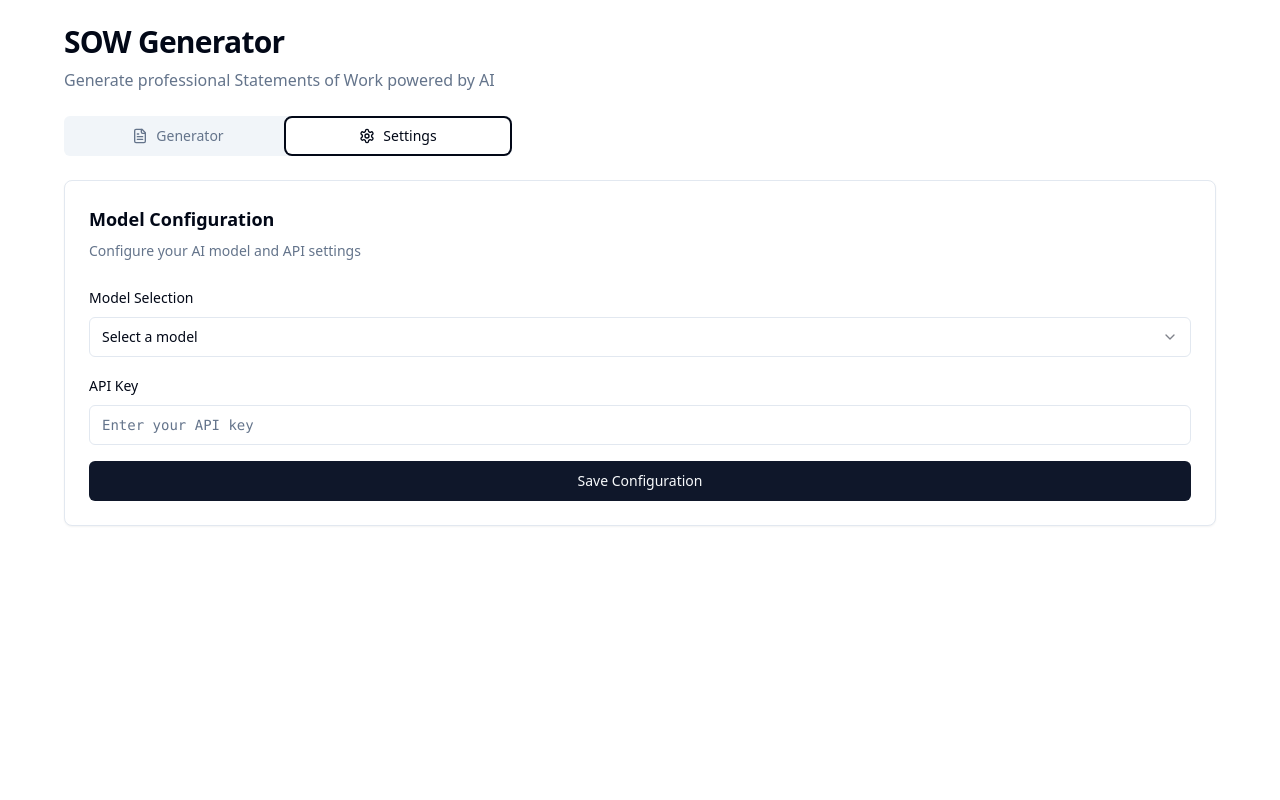
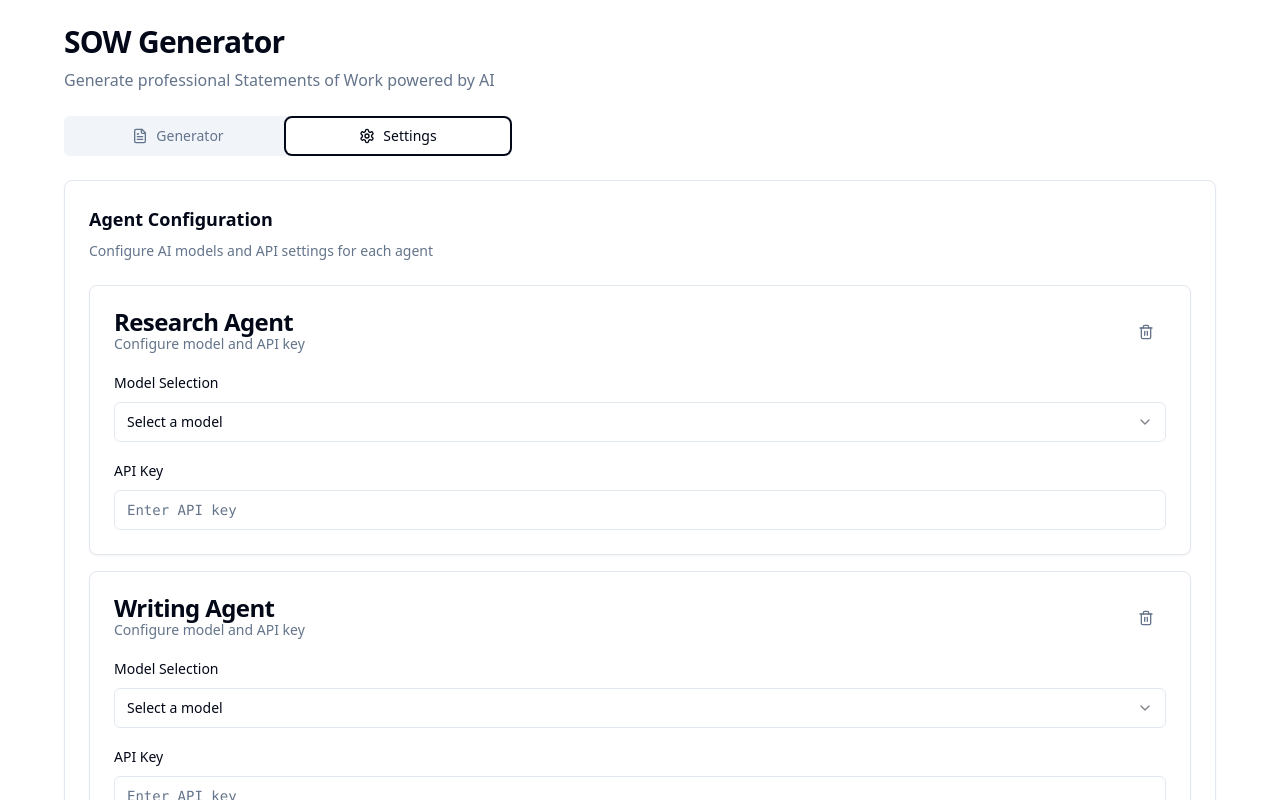
Before and after one commit to sriyakumar307/agentic-sow-drafter, a React (Vite) app: page / in a window 1280 px wide. Both pictures are taken after a click on the tab "Settings". Shown: the top 800 px of the page. Built offline with nearby package versions, Linux system fonts and the light colour scheme.

Commit message:
Add agent model selection
Allow multiple agents to be configured, each with a selectable model.

```diff
--- a/src/components/ModelConfig.tsx
+++ b/src/components/ModelConfig.tsx
@@ -11,51 +11,144 @@ import {
   SelectValue,
 } from "@/components/ui/select";
 import { useToast } from "@/hooks/use-toast";
+import {
+  Card,
+  CardContent,
+  CardDescription,
+  CardHeader,
+  CardTitle,
+} from "@/components/ui/card";
+import { Plus, Trash2 } from "lucide-react";
+
+type Agent = {
+  id: string;
+  name: string;
+  model: string;
+  apiKey: string;
+};
+
+const MODEL_OPTIONS = [
+  { value: "gpt4", label: "GPT-4" },
+  { value: "gpt3", label: "GPT-3.5" },
+  { value: "claude", label: "Claude" },
+];
+
+const DEFAULT_AGENTS: Agent[] = [
+  { id: "research", name: "Research Agent", model: "", apiKey: "" },
+  { id: "writing", name: "Writing Agent", model: "", apiKey: "" },
+  { id: "review", name: "Review Agent", model: "", apiKey: "" },
+];
 
 const ModelConfig = () => {
-  const [selectedModel, setSelectedModel] = useState("");
+  const [agents, setAgents] = useState<Agent[]>(DEFAULT_AGENTS);
   const { toast } = useToast();
 
+  const handleModelChange = (agentId: string, model: string) => {
+    setAgents(agents.map(agent =>
+      agent.id === agentId ? { ...agent, model } : agent
+    ));
+  };
+
+  const handleApiKeyChange = (agentId: string, apiKey: string) => {
+    setAgents(agents.map(agent =>
+      agent.id === agentId ? { ...agent, apiKey } : agent
+    ));
+  };
+
+  const handleAddAgent = () => {
+    const newAgent: Agent = {
+      id: `agent-${agents.length + 1}`,
+      name: `Custom Agent ${agents.length + 1}`,
+      model: "",
+      apiKey: "",
+    };
+    setAgents([...agents, newAgent]);
+  };
+
+  const handleRemoveAgent = (agentId: string) => {
+    setAgents(agents.filter(agent => agent.id !== agentId));
+  };
+
   const handleSave = () => {
+    // TODO: Implement actual saving logic
     toast({
       title: "Settings saved",
-      description: "Your model configuration has been updated",
+      description: "Your agent configurations have been updated",
     });
   };
 
   return (
     <div className="space-y-6">
       <div className="space-y-2">
-        <h2 className="text-lg font-semibold">Model Configuration</h2>
+        <h2 className="text-lg font-semibold">Agent Configuration</h2>
         <p className="text-sm text-muted-foreground">
-          Configure your AI model and API settings
+          Configure AI models and API settings for each agent
         </p>
       </div>
 
       <div className="space-y-4">
+        {agents.map((agent) => (
+          <Card key={agent.id}>
+            <CardHeader className="pb-4">
+              <div className="flex items-center justify-between">
+                <div>
+                  <CardTitle>{agent.name}</CardTitle>
+                  <CardDescription>Configure model and API key</CardDescription>
+                </div>
+                {agents.length > 1 && (
+                  <Button
+                    variant="ghost"
+                    size="icon"
+                    onClick={() => handleRemoveAgent(agent.id)}
+                  >
+                    <Trash2 className="h-4 w-4 text-muted-foreground" />
+                  </Button>
+                )}
+              </div>
+            </CardHeader>
+            <CardContent className="space-y-4">
               <div className="space-y-2">
-          <Label htmlFor="model">Model Selection</Label>
-          <Select value={selectedModel} onValueChange={setSelectedModel}>
-            <SelectTrigger id="model">
+                <Label htmlFor={`model-${agent.id}`}>Model Selection</Label>
+                <Select
+                  value={agent.model}
+                  onValueChange={(value) => handleModelChange(agent.id, value)}
+                >
+                  <SelectTrigger id={`model-${agent.id}`}>
                     <SelectValue placeholder="Select a model" />
                   </SelectTrigger>
                   <SelectContent>
-              <SelectItem value="gpt4">GPT-4</SelectItem>
-              <SelectItem value="gpt3">GPT-3.5</SelectItem>
-              <SelectItem value="claude">Claude</SelectItem>
+                    {MODEL_OPTIONS.map((option) => (
+                      <SelectItem key={option.value} value={option.value}>
+                        {option.label}
+                      </SelectItem>
+                    ))}
                   </SelectContent>
                 </Select>
               </div>
 
               <div className="space-y-2">
-          <Label htmlFor="apiKey">API Key</Label>
+                <Label htmlFor={`apiKey-${agent.id}`}>API Key</Label>
                 <Input
-            id="apiKey"
+                  id={`apiKey-${agent.id}`}
                   type="password"
-            placeholder="Enter your API key"
+                  placeholder="Enter API key"
+                  value={agent.apiKey}
+                  onChange={(e) => handleApiKeyChange(agent.id, e.target.value)}
                   className="font-mono"
                 />
               </div>
+            </CardContent>
+          </Card>
+        ))}
+
+        <Button
+          variant="outline"
+          className="w-full"
+          onClick={handleAddAgent}
+        >
+          <Plus className="h-4 w-4 mr-2" />
+          Add Agent
+        </Button>
 
         <Button onClick={handleSave} className="w-full">
           Save Configuration
```
Lines whose indentation alone changed are shown as unchanged.
